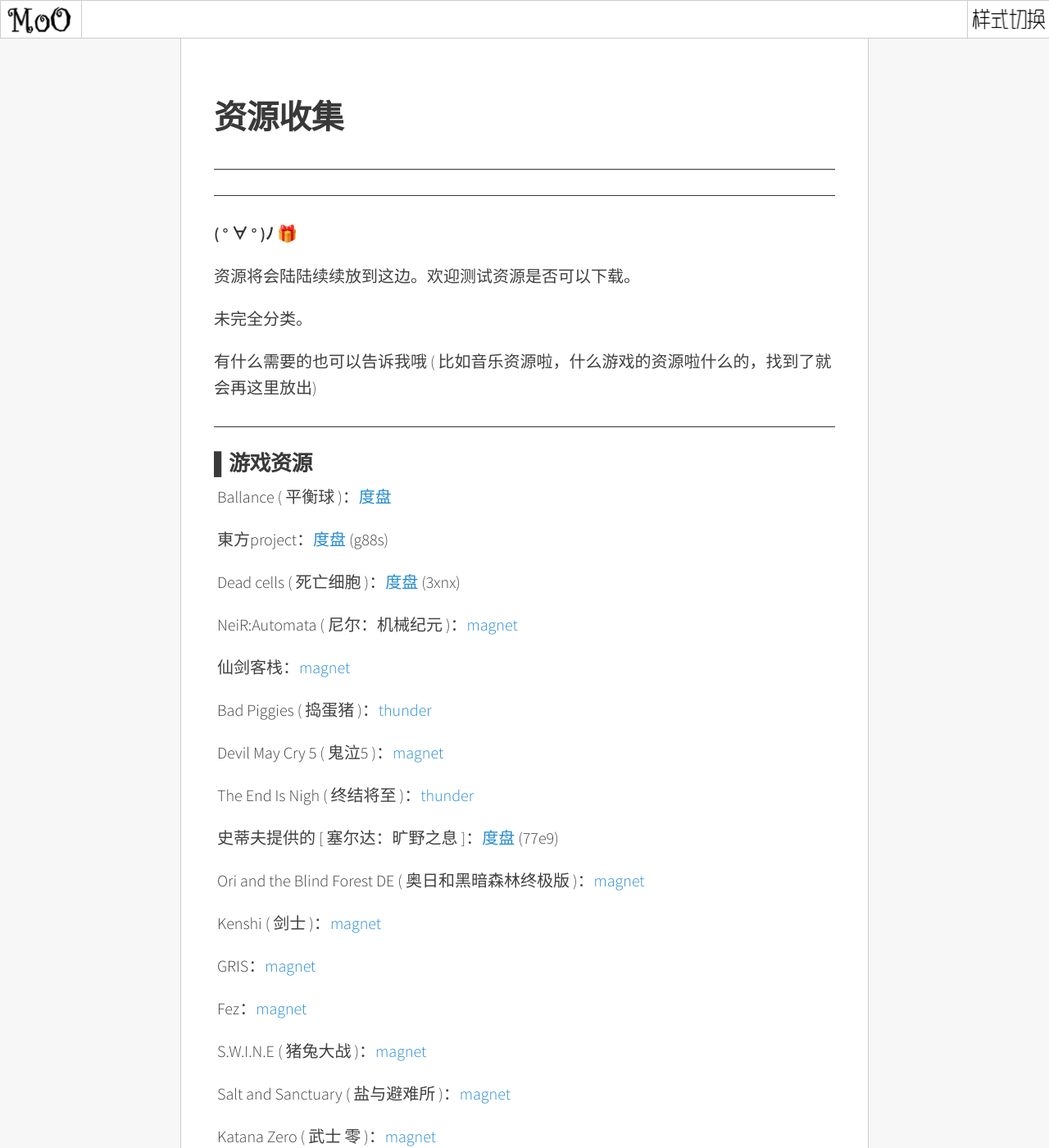
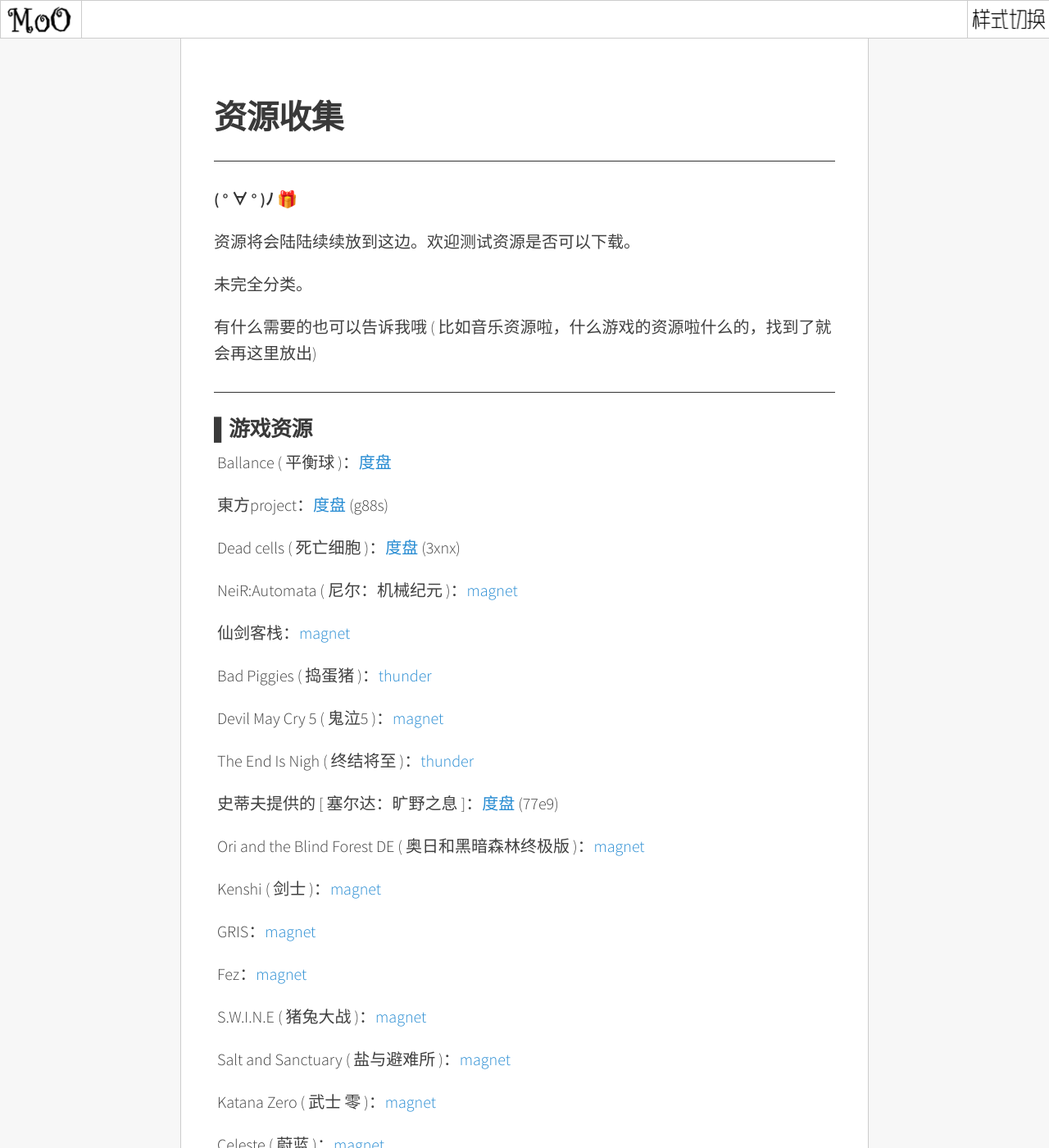
Before and after one commit to Melody-of-Oblivion/Melody-of-Oblivion.github.io, a Jekyll site: the page built from resources.md, in a window 1280 px wide and 1400 px high. Shown: the whole window at 82% size. Built offline with Jekyll 4.4.1, drawn with Linux system fonts in a browser that asks for light colours; comment, search, counter and statistics services are not loaded.

Commit message:
adjust
build ver1.2.6

```diff
--- a/assets/css/style.scss
+++ b/assets/css/style.scss
@@ -373,7 +373,7 @@
 
 .page {
   &-title {
-    margin-bottom: 2rem;
+    margin-bottom: 1rem;
   }
 }
 
@@ -382,7 +382,7 @@
     margin-bottom: .25rem;
   }
   &-date {
-    margin-bottom: 2rem;
+    margin-bottom: 1rem;
     font-size: .8rem;
     text-transform: uppercase;
   }
--- a/resources.md
+++ b/resources.md
@@ -2,8 +2,6 @@
 title: 资源收集
 permalink: /resources/
 ---
-
-------
 
 **( ° ∀ ° )ﾉ** 🎁
 
```
Also changed, not shown: about.md (+0 -2 lines).
